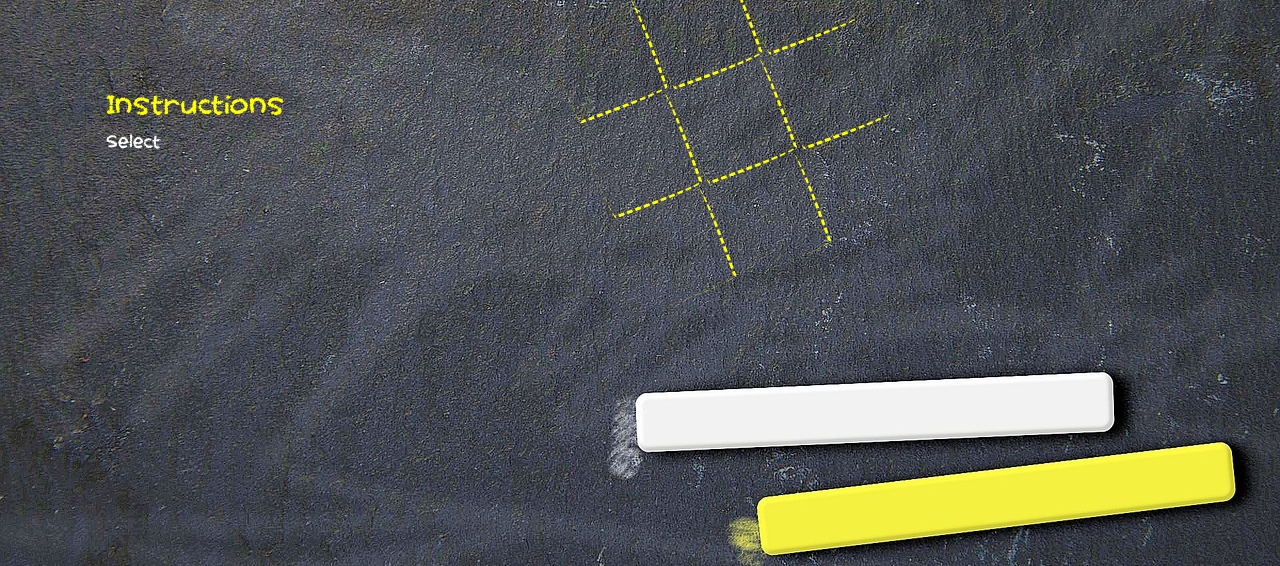
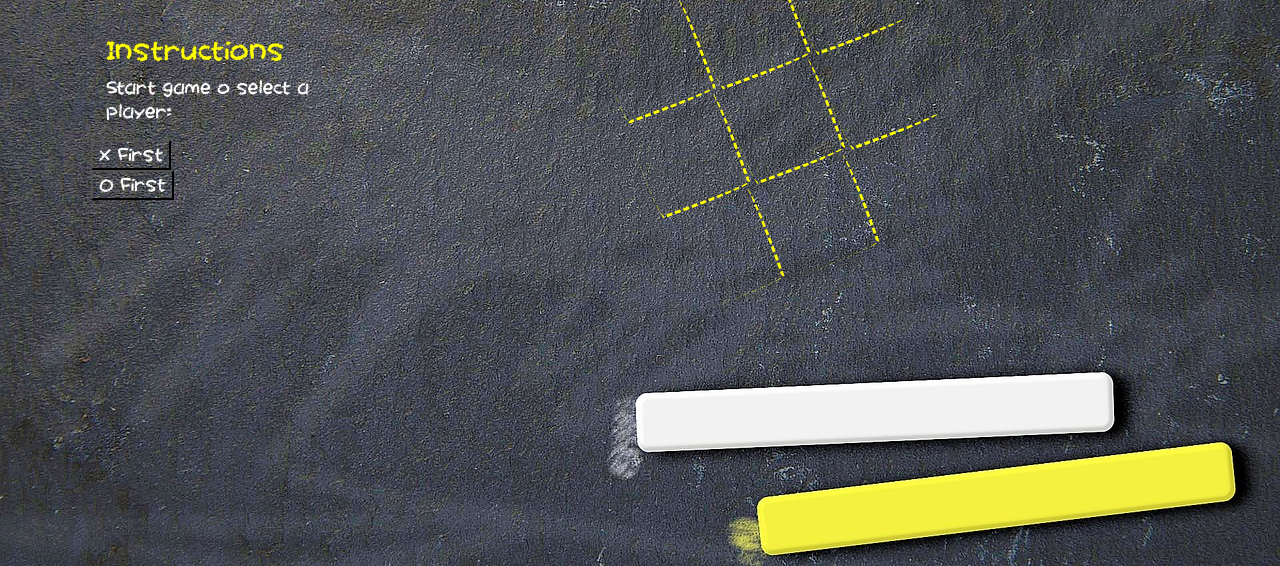
Before and after one commit to vicc30/tic-tac-toe-js, a plain HTML site: page index.html in a window 1280 px wide. Shown: the part 234-800 px from the top of the page. Drawn offline with nearby package versions, Linux system fonts and the light colour scheme.

Commit message:
Alternate and track moves

```diff
--- a/index.html
+++ b/index.html
@@ -13,20 +13,31 @@
 <body>
     <div class="container">
         <div class="row">
-            <div class="col col-12">
+            <div class="col col-12 mb-sm-5 mb-md-0 ml-sm-4 ml-md-0">
                 <h1 class="text-center mainHead">Tic Tac Toe Game!</h1>
             </div>
         </div>
         <div class="row align-items-center game">
-            <div class="col col-sm-4">
+            <div class="col col-sm-5">
                 <div class="card">
                     <div class="card-body">
                         <h4 class="card-title">Instructions</h4>
-                        <p class="card-text">Select</p>
+                        <p class="card-text">Start game o select a player:</p>
+                        <div class="row">
+                            <button id="X" class="selection" type="button" onclick="gameBoard.selected('X')">
+                                X First
+                            </button>
+                        </div>
+                        <div class="row">
+                            <button id="O" class="selection" type="button" onclick="gameBoard.selected('O')">
+                                O First
+                            </button>
+                        </div>
+                        <h4 id="nextMove"></h4>
                     </div>
                 </div>
             </div>
-            <div class="col col-sm-6 d-flex justify-content-center">
+            <div class="col col-sm-5 d-flex justify-content-center">
                 <div id="board" class="board "></div>
             </div>
         </div>
--- a/script.js
+++ b/script.js
@@ -1,32 +1,56 @@
 const gameInit = (() => {
     const boardSize = 3;
-    const selection = 'X';
     const createBoard = () => {
         const gameBoardContainer = document.getElementById('board');
         for (let i = 1; i <= boardSize * boardSize; i++) {
             const square = document.createElement('div');
-            square.id = `square-${i}`;
+            square.id = `${i}`;
             square.className = 'square';
-            square.setAttribute("onclick", `gameInit.playMove(this.id)`);
+            square.setAttribute("onclick", `gameBoard.playMove(this.id)`);
             gameBoardContainer.append(square);
         }
     };
+    return {
+        createBoard
+    }
+})();
 
+const gameBoard = (() => {
+    let selection = '';
+    const selected = (select) => {
+        selection = select;
+    };
+    const xMoves = [];
+    const oMoves = [];
     const playMove = (square) => {
+        let nextMove = '';
+        //If no selection starts with X
+        selection === '' ? nextMove = 'X' : nextMove = selection;
+
         if (!document.getElementById(`${square}-moved`)) {
             const ubication = document.getElementById(square);
             const play = document.createElement('p');
             play.id = `${square}-moved`;
             ubication.append(play);
-            const text = document.createTextNode(selection);
+            const text = document.createTextNode(nextMove);
             play.appendChild(text);
+
+            if(nextMove==='X'){
+                xMoves.push(square);
+                selection='O';
+            } else {
+                oMoves.push(square);
+                selection='X';
+            }
+            console.log('O moves:' + oMoves);
+            console.log('X moves:'+xMoves);
         } else {
             alert('Select other move');
         }
     };
     return {
-        createBoard,
-        playMove
+        playMove,
+        selected
     }
 })();
 
--- a/style.css
+++ b/style.css
@@ -76,3 +76,12 @@ html body {
   border-bottom-left-radius: 15px 255px;
   border-bottom: 3px dashed yellow;
 }
+
+.selection {
+  background: none;
+  color: white;
+}
+
+.selected {
+  color: yellow;
+}
```
Also changed, not shown: 1 other file.
